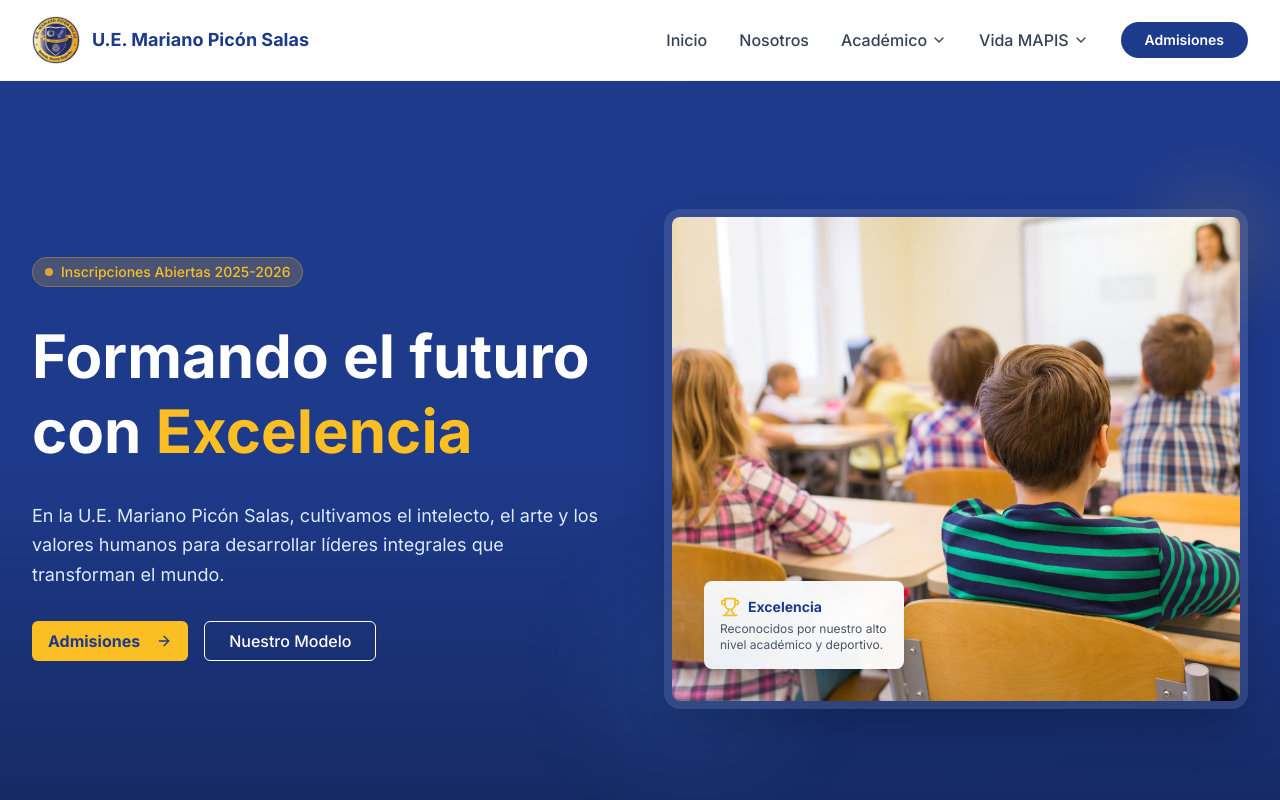
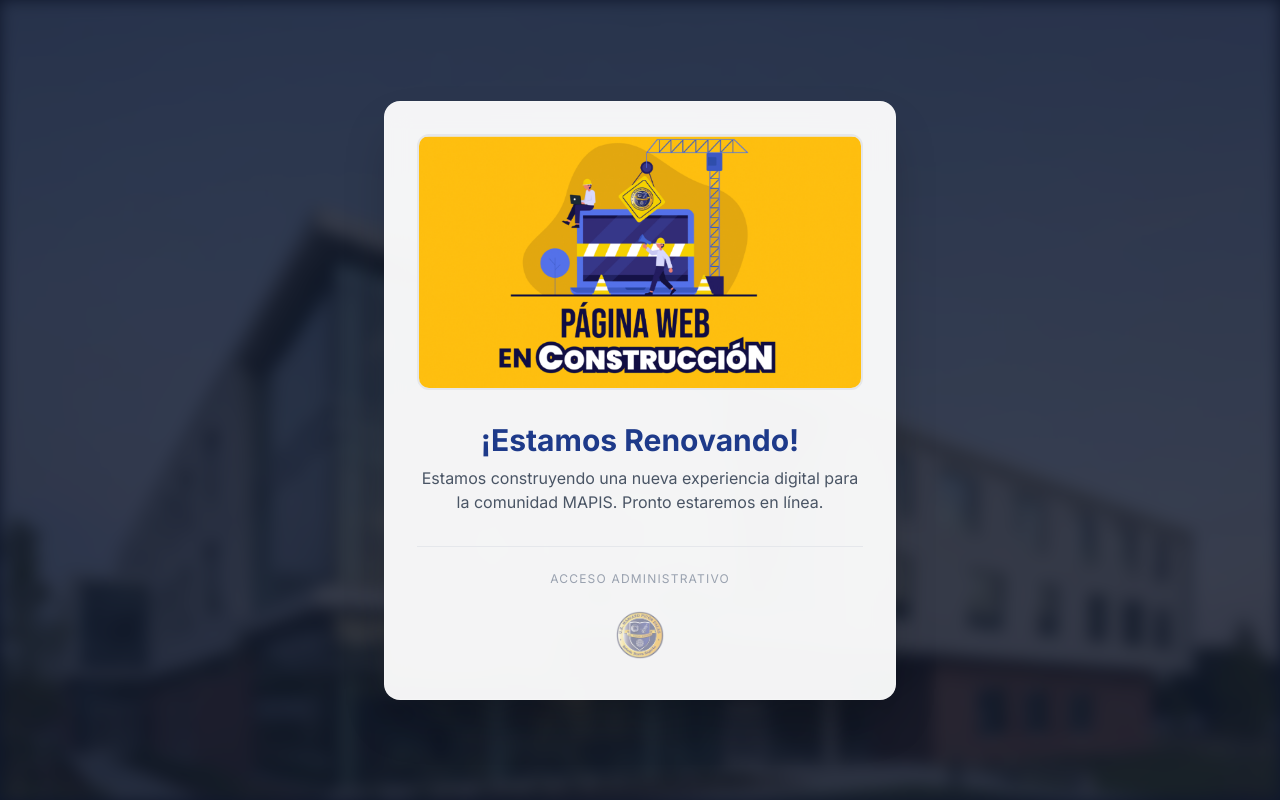
Before and after one commit to Deivisito2911/MAPIS-Page, a Next.js app: page / in a window 1280 px wide. Shown: the top 800 px of the page. Built offline with nearby package versions, Linux system fonts and the light colour scheme.

Commit message:
Validación

```diff
--- a/src/app/layout.tsx
+++ b/src/app/layout.tsx
@@ -5,6 +5,7 @@ import { Analytics } from "@vercel/analytics/next"
 import "./globals.css"
 import { Navbar } from "@/components/navbar"
 import { Footer } from "@/components/footer"
+import { MaintenanceGate } from "@/components/maintenance-gate" // <--- IMPORTAR
 
 const inter = Inter({ subsets: ["latin"] })
 
@@ -14,7 +15,6 @@ export const metadata: Metadata = {
   icons: {
     icon: "/images/logo.png",
   },
-    generator: 'v0.app'
 }
 
 export default function RootLayout({
@@ -25,9 +25,14 @@ export default function RootLayout({
   return (
     <html lang="es">
       <body className={`${inter.className} antialiased flex flex-col min-h-screen`}>
-        <Navbar />
-        <main className="flex-grow">{children}</main>
-        <Footer />
+        {/* Envolvemos TODO con el Gatekeeper */}
+        <MaintenanceGate>
+          <Navbar />
+          <main className="flex-grow">{children}</main>
+          <Footer />
+        </MaintenanceGate>
+
+        {/* Analytics queda fuera para trackear visitas a la página de construcción también */}
         <Analytics />
       </body>
     </html>
--- a/src/components/home/events-carousel.tsx
+++ b/src/components/home/events-carousel.tsx
@@ -10,6 +10,14 @@ import { Button } from "@/components/ui/button"
 const EVENTS = [
     {
         title: "Mapis Robotic Team: 3er Lugar Nacional",
+        category: "Robótica",
+        date: "Ene 2025",
+        image: "/kids-learning.jpg", // Placeholder ideal para robótica
+        description: "3er Lugar en la Categoría Aventura, Sigue Líneas en la Final Nacional de Robótica Creativa.",
+        fullDescription: "Recordamos la exitosa participación del Mapis Robotic Team en la final nacional de la Olimpiada de Robótica Creativa, organizada por el Ministerio de Ciencia y Tecnología (MinCyT), logrando el 🥉 tercer lugar en la Categoría Aventura, Sigue Líneas. ¡Ustedes son un orgullo para nuestro colegio y el estado Nueva Esparta! #somosmapis #orgullomapis #innovacioneducativa",
+        instagramUrl: "https://www.instagram.com/reel/DOeW7J9jwTE/?utm_source=ig_web_copy_link&igsh=MzRlODBiNWFlZA=="
+    },{
+        title: "Concierto navidad",
         category: "Robótica",
         date: "Ene 2025",
         image: "/kids-learning.jpg", // Placeholder ideal para robótica
--- /dev/null
+++ b/src/components/maintenance-gate.tsx
@@ -0,0 +1,148 @@
+"use client"
+
+import { useState, useEffect } from "react"
+import Image from "next/image"
+import { Lock, X } from "lucide-react"
+import { Button } from "@/components/ui/button"
+
+interface MaintenanceGateProps {
+    children: React.ReactNode
+}
+
+export function MaintenanceGate({ children }: MaintenanceGateProps) {
+const [isAuthorized, setIsAuthorized] = useState(false)
+const [showLogin, setShowLogin] = useState(false)
+const [username, setUsername] = useState("")
+const [password, setPassword] = useState("")
+const [error, setError] = useState("")
+const [isLoading, setIsLoading] = useState(true)
+
+// Verificar si ya inició sesión anteriormente
+useEffect(() => {
+const auth = localStorage.getItem("mapis_preview_auth")
+if (auth === "true") {
+    setIsAuthorized(true)
+}
+setIsLoading(false)
+}, [])
+
+const handleLogin = (e: React.FormEvent) => {
+e.preventDefault()
+// Credenciales solicitadas
+if (username === "MAPISWEB" && password === "MapisWeb2025-6") {
+    localStorage.setItem("mapis_preview_auth", "true")
+    setIsAuthorized(true)
+    setShowLogin(false)
+} else {
+    setError("Credenciales incorrectas")
+}
+}
+
+// Mientras verifica, no mostramos nada para evitar parpadeos
+if (isLoading) return null
+
+// Si está autorizado, muestra la página web normal (el desarrollo)
+if (isAuthorized) {
+return <>{children}</>
+}
+
+// SI NO ESTÁ AUTORIZADO: Muestra la pantalla de "En Construcción"
+return (
+<div className="min-h-screen bg-slate-900 flex flex-col items-center justify-center p-4 relative overflow-hidden">
+    {/* Fondo de mantenimiento */}
+    <div className="absolute inset-0 bg-[url('/school-building-architecture-modern.jpg')] bg-cover bg-center opacity-20 blur-sm" />
+
+    <div className="relative z-10 max-w-lg w-full bg-white/95 backdrop-blur-md p-8 rounded-2xl shadow-2xl text-center border border-white/20">
+
+    <div className="mb-8 relative w-full h-64 bg-gray-100 rounded-xl overflow-hidden border-2 border-gray-200">
+        {/* Placeholder hasta que subas la imagen real */}
+        <div className="absolute inset-0 flex items-center justify-center text-gray-400">
+            <span className="text-sm">Imagen de "Trabajando en ello"</span>
+        </div>
+        {
+        <Image
+            src="/maintenance.jpg"
+            alt="Sitio en Construcción"
+            fill
+            className="object-cover"
+        />
+        }
+        </div>
+
+    <h1 className="text-3xl font-bold text-mapis-blue mb-2">¡Estamos Renovando!</h1>
+    <p className="text-gray-600 mb-8">
+        Estamos construyendo una nueva experiencia digital para la comunidad MAPIS.
+        Pronto estaremos en línea.
+    </p>
+
+    <div className="border-t border-gray-200 pt-6">
+        <p className="text-xs text-gray-400 uppercase tracking-widest mb-4">Acceso Administrativo</p>
+
+        {/* EL BOTÓN SECRETO (LOGO) */}
+        <button
+        onClick={() => setShowLogin(true)}
+        className="opacity-50 hover:opacity-100 transition-opacity hover:scale-105 transform duration-300 outline-none focus:ring-2 focus:ring-mapis-yellow rounded-full p-2"
+        title="Acceso Directivo"
+        >
+        <div className="relative h-12 w-12 mx-auto">
+            <Image src="/images/logo.png" alt="Acceso" fill className="object-contain" />
+        </div>
+        </button>
+    </div>
+    </div>
+
+    {/* MODAL DE LOGIN (Se muestra al dar click al logo) */}
+    {showLogin && (
+    <div className="fixed inset-0 z-50 flex items-center justify-center bg-black/80 backdrop-blur-sm p-4 animate-in fade-in">
+        <div className="bg-white rounded-xl shadow-2xl w-full max-w-sm p-6 relative">
+        <button
+            onClick={() => { setShowLogin(false); setError(""); setUsername(""); setPassword(""); }}
+            className="absolute top-3 right-3 text-gray-400 hover:text-gray-600"
+        >
+            <X className="h-5 w-5" />
+        </button>
+
+        <div className="text-center mb-6">
+            <div className="w-12 h-12 bg-mapis-blue rounded-full flex items-center justify-center mx-auto mb-3">
+            <Lock className="h-6 w-6 text-white" />
+            </div>
+            <h2 className="text-xl font-bold text-gray-900">Acceso Privado</h2>
+            <p className="text-sm text-gray-500">Ingrese credenciales de desarrollo</p>
+        </div>
+
+        <form onSubmit={handleLogin} className="space-y-4">
+            <div>
+            <input
+                type="text"
+                placeholder="Usuario"
+                value={username}
+                onChange={(e) => setUsername(e.target.value)}
+                className="w-full px-4 py-2 border border-gray-300 rounded-lg focus:ring-2 focus:ring-mapis-blue focus:border-transparent outline-none text-black"
+            />
+            </div>
+            <div>
+            <input
+                type="password"
+                placeholder="Contraseña"
+                value={password}
+                onChange={(e) => setPassword(e.target.value)}
+                className="w-full px-4 py-2 border border-gray-300 rounded-lg focus:ring-2 focus:ring-mapis-blue focus:border-transparent outline-none text-black"
+            />
+            </div>
+
+            {error && (
+            <p className="text-red-500 text-sm text-center font-medium bg-red-50 p-2 rounded">
+                {error}
+            </p>
+            )}
+
+            <Button type="submit" className="w-full bg-mapis-blue hover:bg-blue-900 font-bold">
+            Ingresar
+            </Button>
+        </form>
+        </div>
+    </div>
+    )}
+</div>
+)
+}
```
Also changed, not shown: public/maintenance.jpg (added).
